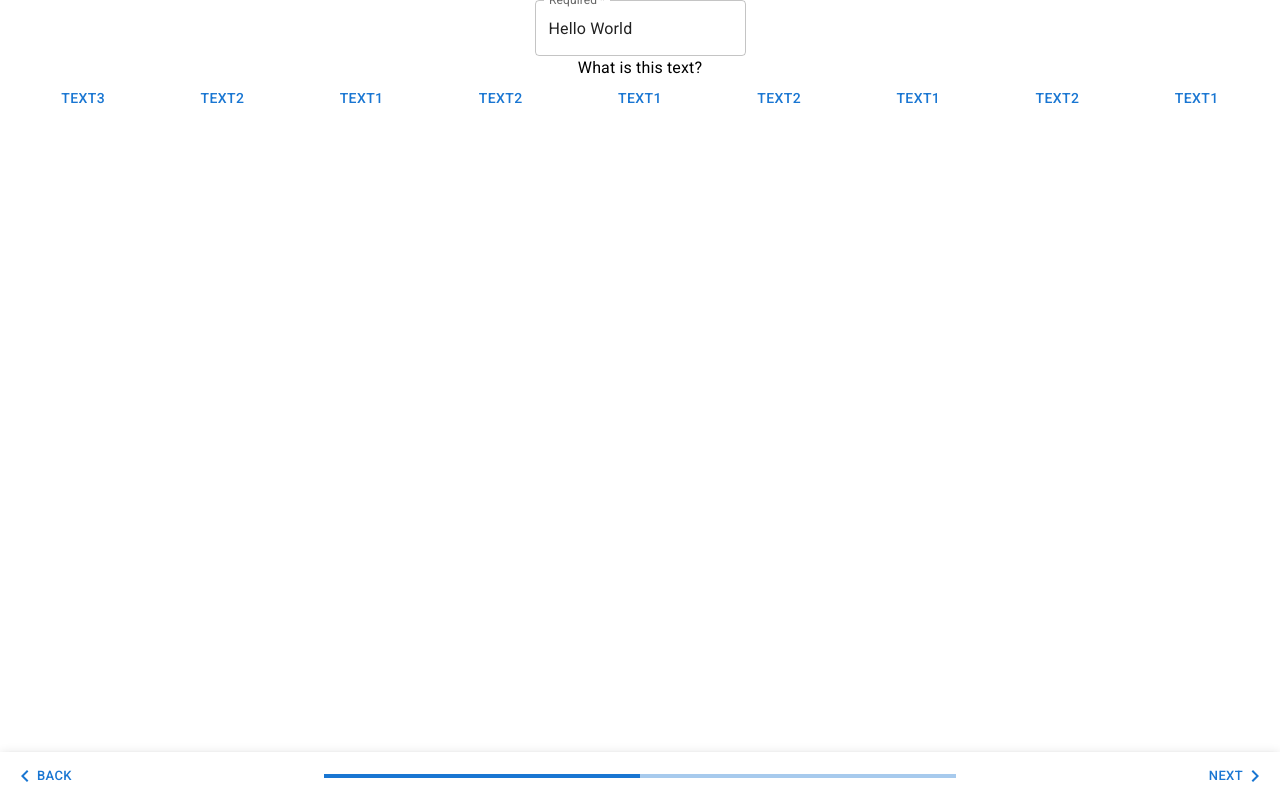
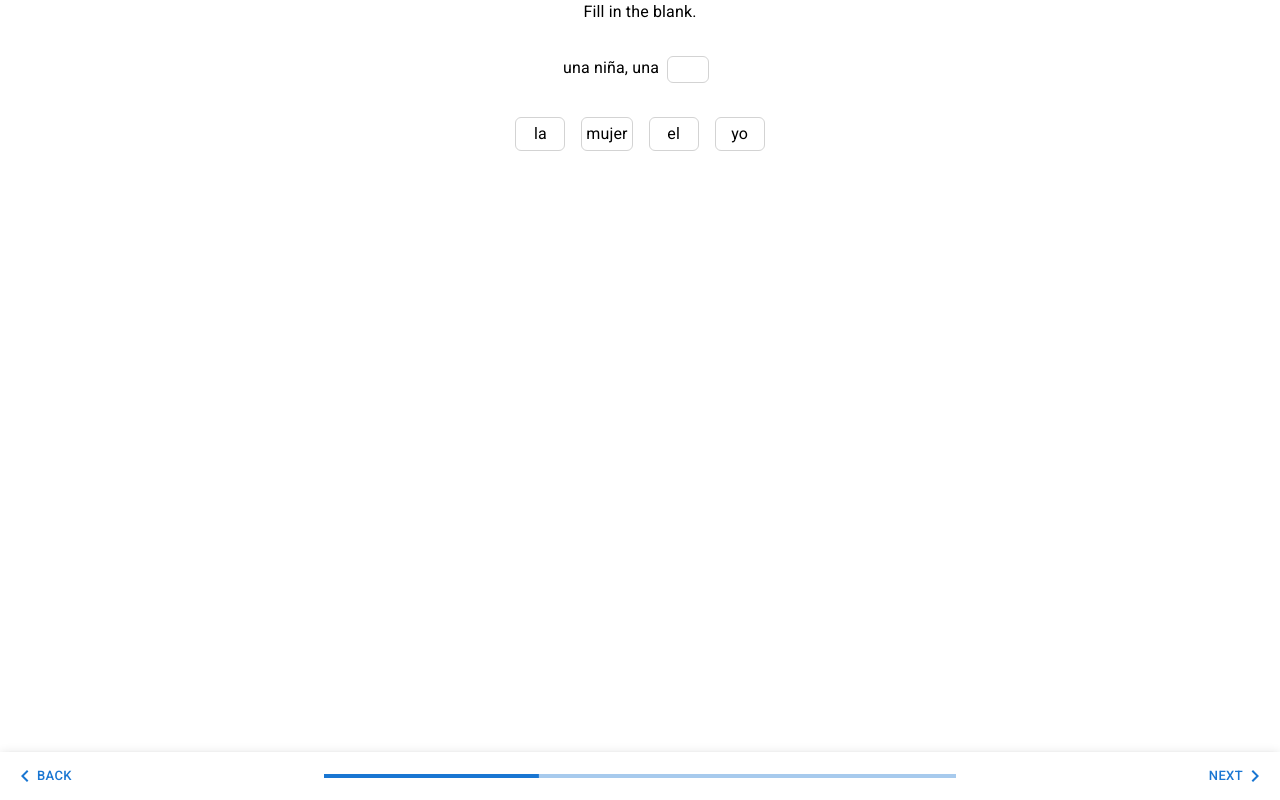
Before and after one commit to NaoPepper4hri/speech-learning, a React (Create React App) app in the folder client/: page / in a window 1280 px wide. Both pictures are taken after a click on the button "NEXT". Built offline with nearby package versions, Linux system fonts and the light colour scheme.

Commit message:
Added fill blank question.

```diff
--- a/client/package.json
+++ b/client/package.json
@@ -12,8 +12,10 @@
     "@testing-library/react": "^13.2.0",
     "@testing-library/user-event": "^13.5.0",
     "react": "^18.1.0",
+    "react-beautiful-dnd": "^13.1.0",
     "react-dom": "^18.1.0",
     "react-scripts": "^5.0.1",
+    "styled-components": "^5.3.5",
     "web-vitals": "^2.1.4"
   },
   "scripts": {
--- a/client/src/App.js
+++ b/client/src/App.js
@@ -1,94 +1,184 @@
-import { TextField } from "@mui/material";
 import "./App.css";
 
-import { SelectRealTextQuestion, Navigator } from "./components";
+import {
+  MatchPairsQuestion,
+  Navigator,
+  ImageButtonQuestion,
+  FillBlankQuestion,
+  VocabularyQuestion,
+  SortWordsQuestion,
+} from "./components";
 import image_example from "./assets/128x128@2x.png";
 
-const exampleQuestion = {
-  question: "What is this text?",
+const exampleQuestion1 = {
+  question: "Which one of these is 'the woman'?",
   options: [
     {
-      id: 3,
-      text: "text3",
+      text: "el hombre",
       img: image_example,
       correct: false,
     },
     {
-      id: 2,
-      text: "text2",
+      text: "la mujer",
       img: image_example,
       correct: true,
     },
     {
-      id: 1,
-      text: "text1",
+      text: "el niño",
       img: image_example,
+      correct: false,
+    },
+  ],
+};
+
+const exampleQuestion2 = {
+  question: "una niña, una {}",
+  options: {
+    a0:
+    {
+      id: "a0",
+      text: "la",
+      correct: false,
+    },
+    a1:
+    {
+      id: "a1",
+      text: "mujer",
+      correct: true,
+    },
+    a2:
+    {
+      id: "a2",
+      text: "el",
+      correct: false,
+    },
+    a3:
+    {
+      id: "a3",
+      text: "yo",
+      correct: false,
+    },
+  },
+};
+
+const exampleQuestion3 = {
+  question: `How do you say "she"?`,
+  options: [
+    {
+      text: "soy",
+      correct: false,
+    },
+    {
+      text: "ella",
       correct: true,
     },
     {
-      id: 4,
-      text: "text2",
-      img: image_example,
+      text: "niña",
+      correct: false,
+    },
+  ],
+};
+
+const exampleQuestion4 = {
+  question: `Yo soy una mujer.`,
+  options: [
+    {
+      idx: 0,
+      text: "I",
+    },
+    {
+      idx: 1,
+      text: "am",
+    },
+    {
+      idx: 2,
+      text: "a",
+    },
+    {
+      idx: 3,
+      text: "woman",
+    },
+    {
+      idx: -1,
+      text: "girl",
+    },
+    {
+      idx: -1,
+      text: "boy",
+    },
+    {
+      idx: -1,
+      text: "the",
+    },
+  ],
+};
+
+const exampleQuestion5 = {
+  question: "Select the real English words in this list",
+  options: [
+    {
+      text: "wake",
       correct: true,
     },
     {
-      id: 5,
-      text: "text1",
-      img: image_example,
+      text: "somether",
+      correct: false,
+    },
+    {
+      text: "walks",
       correct: true,
     },
     {
-      id: 6,
-      text: "text2",
-      img: image_example,
+      text: "waines",
+      correct: false,
+    },
+    {
+      text: "bookstore",
       correct: true,
     },
     {
-      id: 7,
-      text: "text1",
-      img: image_example,
+      text: "tooking",
+      correct: false,
+    },
+    {
+      text: "thinking",
       correct: true,
     },
     {
-      id: 8,
-      text: "text2",
-      img: image_example,
-      correct: true,
+      text: "givess",
+      correct: false,
     },
     {
-      id: 9,
-      text: "text1",
+      text: "nineteen",
       correct: true,
     },
   ],
-  answer: 3,
 };
 
 function App() {
   return (
     <div className="App">
-      <TextField
-        required
-        id="outlined-required"
-        label="Required"
-        defaultValue="Hello World"
-      />
       <Navigator
         layout={[
-          <SelectRealTextQuestion
-            question={exampleQuestion.question}
-            options={exampleQuestion.options}
-            answer={exampleQuestion.answer}
+          <ImageButtonQuestion
+            question={exampleQuestion1.question}
+            options={exampleQuestion1.options}
           />,
-          <SelectRealTextQuestion
-            question={exampleQuestion.question}
-            options={exampleQuestion.options}
-            answer={exampleQuestion.answer}
+          <FillBlankQuestion
+            question={exampleQuestion2.question}
+            options={exampleQuestion2.options}
           />,
-          <SelectRealTextQuestion
-            question={exampleQuestion.question}
-            options={exampleQuestion.options}
-            answer={exampleQuestion.answer}
+          <VocabularyQuestion
+            question={exampleQuestion3.question}
+            options={exampleQuestion3.options}
+          />,
+          // <SortWordsQuestion
+          //   question={exampleQuestion4.question}
+          //   options={exampleQuestion4.options}
+          // />,
+          <MatchPairsQuestion
+            question={exampleQuestion5.question}
+            options={exampleQuestion5.options}
           />,
         ]}
       />
--- a/client/src/components/FillBlankQuestion.js
+++ b/client/src/components/FillBlankQuestion.js
@@ -1,14 +1,205 @@
 import React from "react";
-import { Stack } from "@mui/material";
-// TODO: See https://github.com/atlassian/react-beautiful-dnd/issues/2426
+import styled from "styled-components";
+import { Stack, Typography } from "@mui/material";
+import { DragDropContext, Droppable, Draggable } from "react-beautiful-dnd";
+
+const Card = styled.div`
+  border: 1px solid lightgrey;
+  border-radius: 6px;
+  padding: 4px;
+  background-color: white;
+  min-height: 10px;
+  min-width: 40px;
+`;
+
+const OptionContainer = styled.div`
+  border-radius: 6px;
+  padding: 8px;
+  margin-bottom: 8px;
+  margin-left: 8px;
+  margin-right: 8px;
+  background-color: white;
+  min-height: 10px;
+  min-width: 40px;
+`;
+
+const AnswerContainer = styled.div`
+  border: 1px solid lightgrey;
+  border-radius: 6px;
+  margin-bottom: 10px;
+  margin-left: 8px;
+  margin-right: 8px;
+  background-color: white;
+  min-height: 25px;
+  min-width: 40px;
+`;
+
+class DraggableAnswer extends React.Component {
+  render() {
+    const { id, index, text } = this.props;
+    return (
+      <Draggable draggableId={id} index={index}>
+        {(provided) => (
+          <Card
+            ref={provided.innerRef}
+            {...provided.draggableProps}
+            {...provided.dragHandleProps}
+          >
+            <Typography>{text}</Typography>
+          </Card>
+        )}
+      </Draggable>
+    );
+  }
+}
+
+class QuestionDroppable extends React.Component {
+  render() {
+    const { id, answer } = this.props;
+    return (
+      <Droppable droppableId={id} direction="horizontal">
+        {(provided) => (
+          <AnswerContainer ref={provided.innerRef} {...provided.droppableProps}>
+            <Stack direction="row">
+              {answer !== undefined ? (
+                <DraggableAnswer
+                  key={answer.id}
+                  id={answer.id}
+                  text={answer.text}
+                  index={0}
+                ></DraggableAnswer>
+              ) : (
+                <> </>
+              )}
+            </Stack>
+          </AnswerContainer>
+        )}
+      </Droppable>
+    );
+  }
+}
+
+class OptionsDroppable extends React.Component {
+  render() {
+    const { id, options } = this.props;
+    return (
+      <Droppable droppableId={id} direction="horizontal">
+        {(provided) => (
+          <OptionContainer ref={provided.innerRef} {...provided.droppableProps}>
+            <Stack direction="row" spacing={2}>
+              {options.map((option, index) => (
+                <DraggableAnswer
+                  key={option.id}
+                  id={option.id}
+                  text={option.text}
+                  index={index}
+                />
+              ))}
+              {provided.placeholder}
+            </Stack>
+          </OptionContainer>
+        )}
+      </Droppable>
+    );
+  }
+}
 
 class FillBlankQuestion extends React.Component {
+  dropAnswerArea = "dropAnswerArea";
+  dropOptionArea = "dropOptionArea";
+
+  constructor(props) {
+    super(props);
+    this.state = {
+      answerArea: [],
+      optionArea: Object.keys(props.options),
+    };
+  }
+
+  getTargetSentenceComp = () => {
+    const { question, options } = this.props;
+    const { answerArea } = this.state;
+    // Divide question in list of words.
+    var comps = [];
+    const answer = answerArea.length > 0 ? options[answerArea[0]] : undefined;
+    if (question.startsWith("{}")) {
+      comps.push(
+        <QuestionDroppable
+          key={this.dropAnswerArea}
+          id={this.dropAnswerArea}
+          answer={answer}
+        />
+      );
+    }
+    question.split("{}").forEach((text) => {
+      comps.push(<Typography key={text}>{text}</Typography>);
+      comps.push(
+        <QuestionDroppable
+          key={this.dropAnswerArea}
+          id={this.dropAnswerArea}
+          answer={answer}
+        />
+      );
+    });
+    comps.pop();
+
+    return comps;
+  };
+
+  onDragEnd = (result) => {
+    const { destination, source, draggableId } = result;
+    if (!destination) {
+      return;
+    }
+    if (
+      destination.droppableId === source.droppableId &&
+      destination.index === source.index
+    ) {
+      return;
+    }
+    const { optionArea, answerArea } = this.state;
+    const { options } = this.props;
+    var newAnswerArea = Array.from(answerArea);
+    var newOptionArea = Array.from(optionArea);
+
+    if (destination.droppableId === this.dropAnswerArea) {
+      newAnswerArea = [draggableId];
+      newOptionArea.splice(source.index, 1);
+      if (answerArea.length > 0) {
+        newOptionArea.splice(source.index, 0, answerArea[0]);
+      }
+    } else if (destination.droppableId === this.dropOptionArea) {
+      if (source.droppableId === this.dropAnswerArea) {
+        newAnswerArea = [];
+      } else {
+        newOptionArea.splice(source.index, 1);
+      }
+      newOptionArea.splice(destination.index, 0, draggableId);
+    } else {
+      console.log(this.dropOptionArea);
+    }
+
+    this.setState({ optionArea: newOptionArea, answerArea: newAnswerArea });
+  };
+
   render() {
-    const { image } = this.props;
+    const { image, options } = this.props;
+    const { optionArea } = this.state;
+    const optInArea = optionArea.map((optIdx) => options[optIdx]);
+
     return (
-      <Stack spacing={2}>
-        <img src={image} alt="" />
-      </Stack>
+      <DragDropContext onDragEnd={this.onDragEnd}>
+        <Stack spacing={2} alignItems="center">
+          <Typography key="title">Fill in the blank.</Typography>
+          <img key="image" src={image} alt="" />
+          <Stack direction="row">{this.getTargetSentenceComp()}</Stack>
+          <OptionsDroppable
+            sx={{ border: "1px solid lightgrey" }}
+            id={this.dropOptionArea}
+            options={optInArea}
+          />
+        </Stack>
+      </DragDropContext>
     );
   }
 }
--- a/client/src/components/ImageButtonQuestion.js
+++ b/client/src/components/ImageButtonQuestion.js
@@ -10,26 +10,29 @@ import {
 import { Box } from "@mui/system";
 
 class ImageButtonQuestion extends React.Component {
-  onButtonPress = (id) => {
-    const { answer } = this.props;
-    return () => {
-      if (answer === id) {
-        console.log(true);
-      } else {
-        console.log(false);
-      }
-    };
+  correctAnswer = () => {
+    console.log(true);
+  };
+
+  incorrectAnswer = () => {
+    console.log(false);
   };
 
   optionGrid = () => {
     const { options } = this.props;
     return (
       <Grid container spacing={3} justifyContent="center">
-        {options.map((option) => {
+        {options.map((option, idx) => {
           return (
-            <Grid key={option.id} item>
+            <Grid key={idx} item>
               <Card sx={{ width: 345 }}>
-                <CardActionArea onClick={this.onButtonPress(option.id)}>
+                <CardActionArea
+                  onClick={() => {
+                    option.correct
+                      ? this.correctAnswer()
+                      : this.incorrectAnswer();
+                  }}
+                >
                   <CardMedia component="img" image={option.img}></CardMedia>
                   <CardContent>
                     <Typography>{option.text}</Typography>
--- a/client/src/components/SelectRealTextQuestion.js
+++ b/client/src/components/MatchPairsQuestion.js
@@ -1,7 +1,7 @@
 import { Button, Grid, Stack, Typography } from "@mui/material";
 import React from "react";
 
-class SelectRealTextQuestion extends React.Component {
+class MatchPairsQuestion extends React.Component {
   answerCorrect = () => {
     console.log(true);
   };
@@ -12,6 +12,7 @@ class SelectRealTextQuestion extends React.Component {
 
   render() {
     const { question, options } = this.props;
+    console.log(options);
     return (
       <Stack>
         <Typography>{question}</Typography>
@@ -35,4 +36,4 @@ class SelectRealTextQuestion extends React.Component {
   }
 }
 
-export default SelectRealTextQuestion;
+export default MatchPairsQuestion;
--- /dev/null
+++ b/client/src/components/SortWordsQuestion.js
@@ -0,0 +1,38 @@
+import { Button, Grid, Stack, Typography } from "@mui/material";
+import React from "react";
+
+class SortWordsQuestion extends React.Component {
+  answerCorrect = () => {
+    console.log(true);
+  };
+
+  answerIncorrect = () => {
+    console.log(false);
+  };
+
+  render() {
+    const { question, options } = this.props;
+    return (
+      <Stack>
+        <Typography>{question}</Typography>
+        <Grid container justifyContent="space-evenly" spacing={3}>
+          {options.map((option) => {
+            return (
+              <Grid key={option.id} item>
+                <Button
+                  onClick={
+                    option.correct ? this.answerCorrect : this.answerIncorrect
+                  }
+                >
+                  {option.text}
+                </Button>
+              </Grid>
+            );
+          })}
+        </Grid>
+      </Stack>
+    );
+  }
+}
+
+export default SortWordsQuestion;
--- a/client/src/index.js
+++ b/client/src/index.js
@@ -9,11 +9,7 @@ import "@fontsource/roboto/500.css";
 import "@fontsource/roboto/700.css";
 
 const root = ReactDOM.createRoot(document.getElementById("root"));
-root.render(
-  <React.StrictMode>
-    <App />
-  </React.StrictMode>
-);
+root.render(<App />);
 
 // If you want to start measuring performance in your app, pass a function
 // to log results (for example: reportWebVitals(console.log))
```
Also changed, not shown: client/src/components/index.js (+6 -4 lines), client/src/components/SelectRealSoundQuestion.js (added), 1 other file (tests, documents, lock files or other folders).
